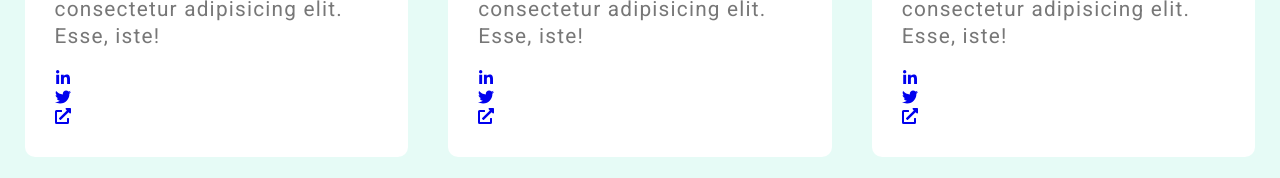
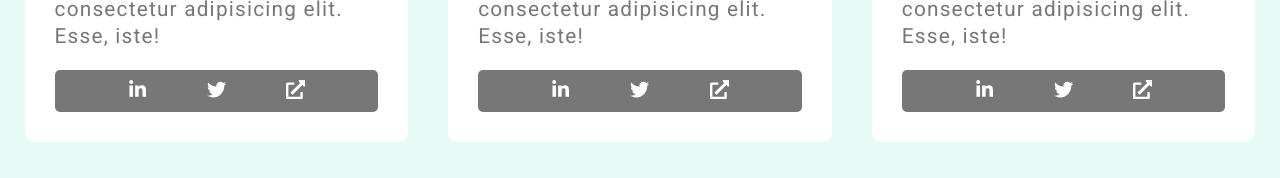
Before and after one commit to yuli-ana/reactive-ladies, a React (Create React App) app: page /#/ in a window 1280 px wide. Shown: the part 1089-1267 px from the top of the page. Built offline with nearby package versions, Linux system fonts and the light colour scheme.

Commit message:
finished founders

```diff
--- a/src/styles/partials/_home.scss
+++ b/src/styles/partials/_home.scss
@@ -63,3 +63,19 @@
     margin-bottom: 20px;
   }
 }
+
+.foundersSns {
+  text-align: center;
+  background-color: $textColor;
+  padding: 10px 20px;
+  border-radius: 5px;
+  li {
+    display: inline-block;
+    a {
+      display: block;
+      padding: 0 30px;
+      font-size: 1.2rem;
+      color: #fff;
+    }
+  }
+}
```
